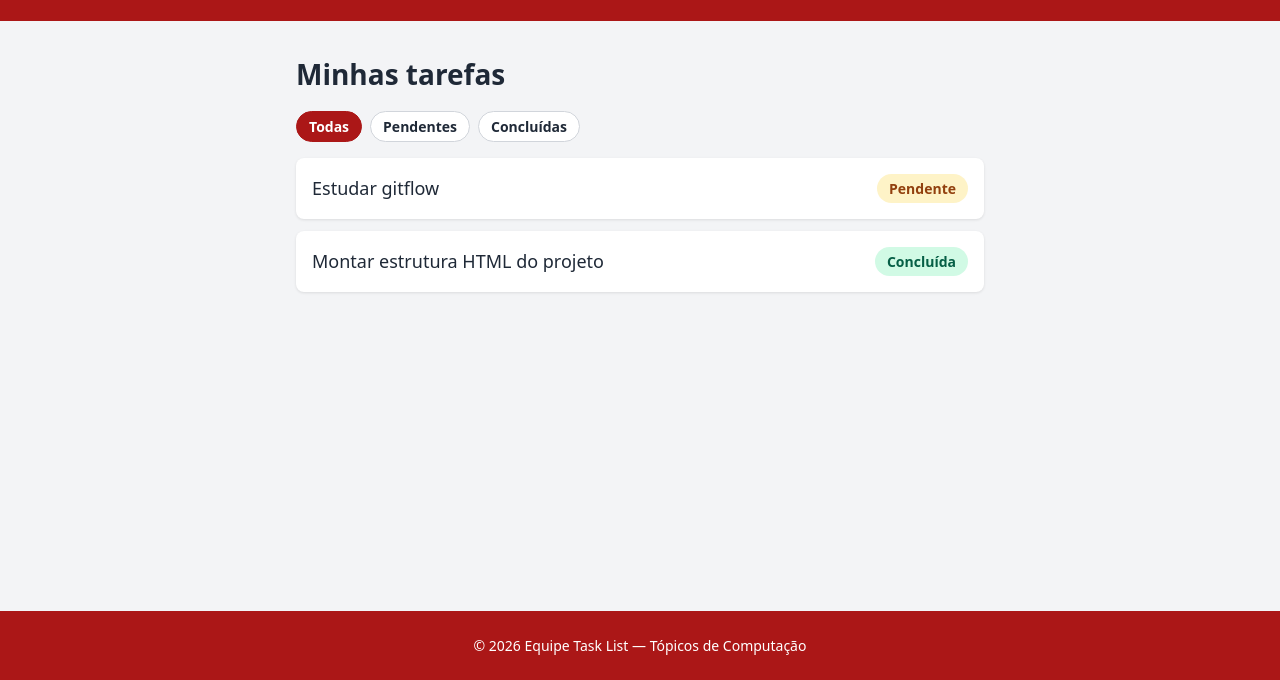
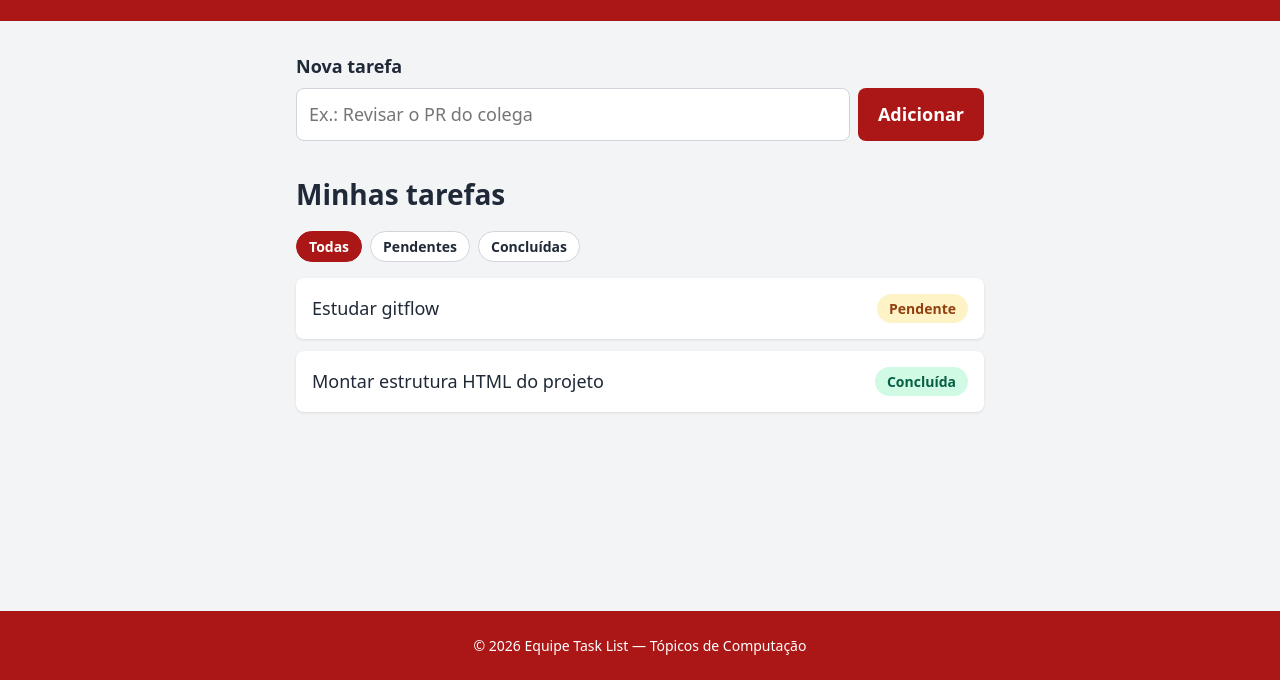
Before and after one commit to alisk-1/tesklist, a plain HTML site: page index.html in a window 1280 px wide. Shown: the part 120-800 px from the top of the page. Drawn offline with Linux system fonts and the light colour scheme.

Commit message:
fix: restaura formulário apagado no merge do filtro

```diff
--- a/index.html
+++ b/index.html
@@ -5,6 +5,7 @@
   <meta name="viewport" content="width=device-width, initial-scale=1.0">
   <title>Task List</title>
   <link rel="stylesheet" href="style.css">
+  <script src="formulario.js" defer></script>
 </head>
 <body>
   <header class="cabecalho">
@@ -13,6 +14,12 @@
   </header>
 
   <main class="conteudo">
+    <form class="form-tarefa">
+      <label for="nova-tarefa">Nova tarefa</label>
+      <input type="text" id="nova-tarefa" placeholder="Ex.: Revisar o PR do colega" maxlength="100" required>
+      <button type="submit">Adicionar</button>
+    </form>
+
     <section aria-labelledby="titulo-tarefas">
       <h2 id="titulo-tarefas">Minhas tarefas</h2>
 
--- a/style.css
+++ b/style.css
@@ -80,6 +80,50 @@ body {
   font-size: 0.875rem;
 }
 
+/* Formulário de nova tarefa */
+.form-tarefa {
+  display: flex;
+  flex-wrap: wrap;
+  gap: 0.5rem;
+  margin-bottom: 2rem;
+}
+
+.form-tarefa label {
+  width: 100%;
+  font-weight: 600;
+}
+
+.form-tarefa input {
+  flex: 1;
+  min-width: 0;
+  padding: 0.75rem;
+  font: inherit;
+  border: 1px solid #d1d5db;
+  border-radius: 8px;
+  background: #fff;
+}
+
+.form-tarefa button {
+  padding: 0.75rem 1.25rem;
+  font: inherit;
+  font-weight: 600;
+  color: #fff;
+  background: #ab1717;
+  border: none;
+  border-radius: 8px;
+  cursor: pointer;
+}
+
+.form-tarefa button:hover {
+  background: #8a1212;
+}
+
+.form-tarefa input:focus,
+.form-tarefa button:focus-visible {
+  outline: 3px solid #fca5a5;
+  outline-offset: 2px;
+}
+
 /* Filtro por status: botões em formato de badge */
 .filtros {
   display: flex;
```
